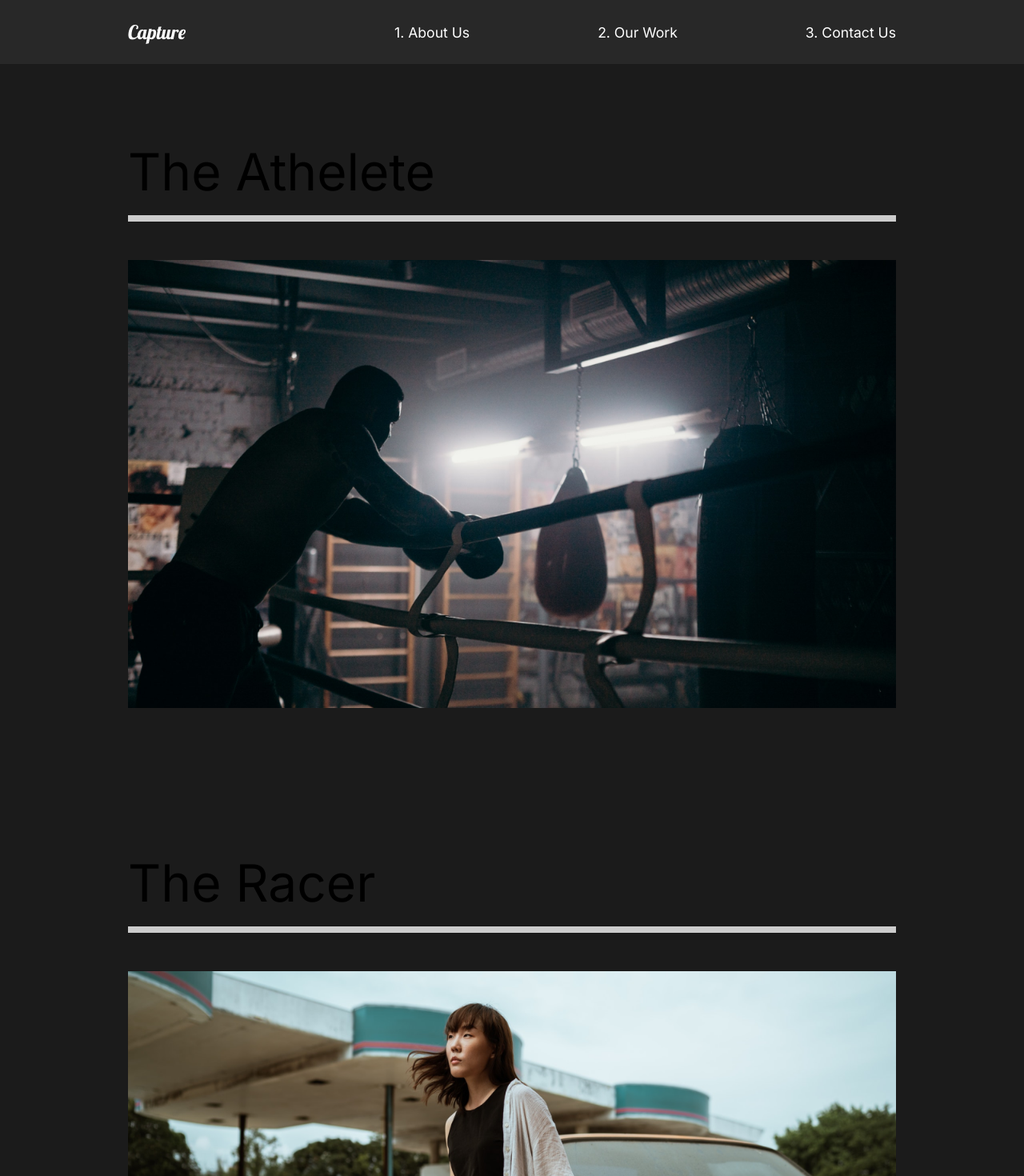
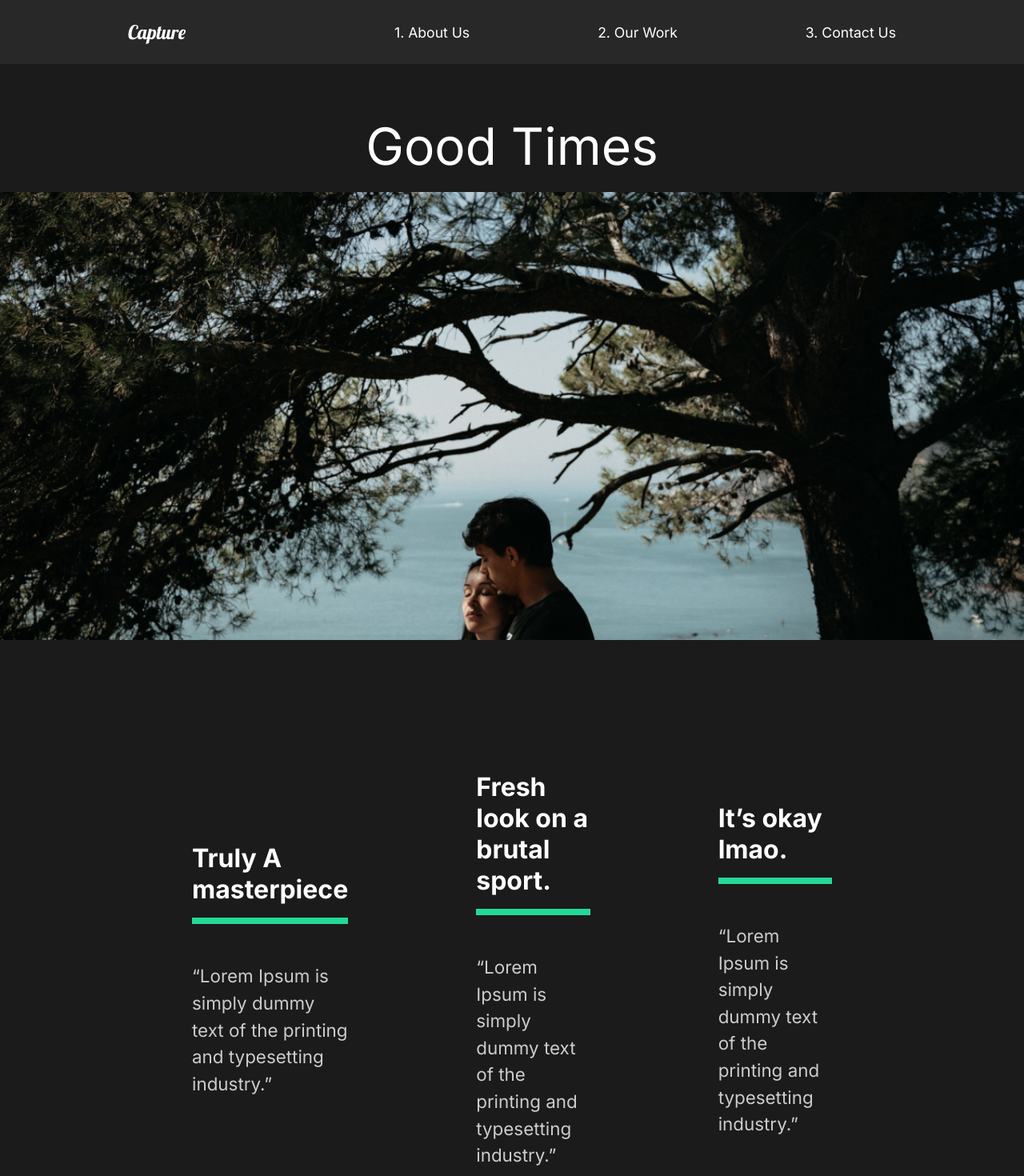
Before and after one commit to banrays/react-capture, a React (Create React App) app: page /work/good-times in a window 1280 px wide. Shown: the top 1470 px of the page at 80% size. Built offline with nearby package versions, Linux system fonts and the light colour scheme.

Commit message:
11. Movie Details

```diff
--- a/src/App.js
+++ b/src/App.js
@@ -6,6 +6,7 @@
 import ContactUs from './pages/ContactUs';
 import OurWork from './pages/OurWork'
 import Nav from './components/Nav';
+import MovieDetail from './pages/MovieDetail';
 //Router
 import {Switch, Route} from 'react-router-dom';
 
@@ -18,14 +19,16 @@
       <Route path="/" exact>
         <AboutUs/>
       </Route>
-      <Route path="/work" >
+      <Route path="/work" exact>
         <OurWork/>
+      </Route>
+      <Route path="/work/:id">
+        <MovieDetail/>
       </Route>
       <Route path="/contact">
         <ContactUs/>
       </Route>
       </Switch>
-
     </div>
   );
 }
--- /dev/null
+++ b/src/movieState.js
@@ -0,0 +1,81 @@
+//Import Images
+import athlete from "./img/athlete-small.png";
+import goodtimes from "./img/goodtimes-small.png";
+import theracer from "./img/theracer-small.png";
+import athlete2 from "./img/athlete2.png";
+import goodtimes2 from "./img/good-times2.jpg";
+import theracer2 from "./img/the-racer2.jpg";
+
+export const MovieState = () => {
+  return [
+    {
+      title: "The Athlete",
+      mainImg: athlete,
+      secondaryImg: athlete2,
+      url: "/work/the-athlete",
+      awards: [
+        {
+          title: "Truly A masterpiece",
+          description:
+            "“Lorem Ipsum is simply dummy text of the printing and typesetting industry.”",
+        },
+        {
+          title: "Fresh look on a brutal sport.",
+          description:
+            "“Lorem Ipsum is simply dummy text of the printing and typesetting industry.”",
+        },
+        {
+          title: "It’s okay lmao.",
+          description:
+            "“Lorem Ipsum is simply dummy text of the printing and typesetting industry.”",
+        },
+      ],
+    },
+    {
+      title: "Good Times",
+      mainImg: goodtimes,
+      url: "/work/good-times",
+      secondaryImg: goodtimes2,
+      awards: [
+        {
+          title: "Truly A masterpiece",
+          description:
+            "“Lorem Ipsum is simply dummy text of the printing and typesetting industry.”",
+        },
+        {
+          title: "Fresh look on a brutal sport.",
+          description:
+            "“Lorem Ipsum is simply dummy text of the printing and typesetting industry.”",
+        },
+        {
+          title: "It’s okay lmao.",
+          description:
+            "“Lorem Ipsum is simply dummy text of the printing and typesetting industry.”",
+        },
+      ],
+    },
+    {
+      title: "The Racer",
+      mainImg: theracer,
+      url: "/work/the-racer",
+      secondaryImg: theracer2,
+      awards: [
+        {
+          title: "Truly A masterpiece",
+          description:
+            "“Lorem Ipsum is simply dummy text of the printing and typesetting industry.”",
+        },
+        {
+          title: "Fresh look on a brutal sport.",
+          description:
+            "“Lorem Ipsum is simply dummy text of the printing and typesetting industry.”",
+        },
+        {
+          title: "It’s okay lmao.",
+          description:
+            "“Lorem Ipsum is simply dummy text of the printing and typesetting industry.”",
+        },
+      ],
+    },
+  ];
+};
--- /dev/null
+++ b/src/pages/MovieDetail.js
@@ -0,0 +1,104 @@
+import React,{useState,useEffect} from 'react';
+import styled from 'styled-components';
+import {useHistory} from 'react-router-dom';
+import {MovieState} from '../movieState';
+
+const MovieDetail = () => {
+    const history = useHistory();
+    const url = history.location.pathname;
+    const [movies,setMovies] = useState(MovieState);
+    const [movie,setMovie] = useState(null);
+
+    //useEffect
+    useEffect(() =>{
+        const currentMovie = movies.filter((stateMovie) => stateMovie.url === url);
+        setMovie(currentMovie[0]);
+    }, [movies,url])
+
+    return(
+        <>
+        {movie && (
+        <Details>
+         <HeadLine>
+             <h2>{movie.title}</h2>
+             <img src={movie.mainImg} alt="movie"/>
+         </HeadLine>
+         <Awards>
+            {movie.awards.map((award) => (
+                <Award
+                title={award.title}
+                description={award.description}
+                key={award.title} />
+            ))}
+         </Awards>
+         <ImageDisplay>
+             <img src={movie.secondaryImg} alt="movie"/>
+         </ImageDisplay>
+        </Details>
+        )}
+        </>
+    )
+}
+
+const Details = styled.div`
+    color: white;
+
+`
+const HeadLine = styled.div`
+    min-height: 90vh;
+    padding-top: 20vh;
+    position: relative;
+    h2{
+        position: absolute;
+        top: 10%;
+        left: 50%;
+        transform: translate(-50%, -10%);
+    }
+    img{
+        width: 100%;
+        height: 70vh;
+        object-fit: cover;
+    }
+`
+const Awards = styled.div`
+    min-height: 80vh;
+    display: flex;
+    margin: 5rem 10rem;
+    align-items: center;
+    justify-content: space-between;
+`
+const AwardStyle = styled.div`
+   padding: 5rem;
+   h3{
+       font-size: 2rem;
+   }
+   .line{
+       width: 100%;
+       background: #23d997;
+       height: 0.5rem;
+       margin: 1rem 0rem;
+   }
+   p{
+       padding: 2rem 0rem;
+   }
+`
+const ImageDisplay = styled.div`
+    min-height: 50vh;
+    img{
+        width: 100%;
+        height: 100%;
+        object-fit: cover;
+    }
+`
+//Award component
+const Award = ({title,description}) => {
+    return(
+        <AwardStyle>
+            <h3>{title}</h3>
+            <div className="line"></div>
+            <p>{description}</p>
+        </AwardStyle>
+    )
+}
+
+export default MovieDetail;
--- a/src/pages/OurWork.js
+++ b/src/pages/OurWork.js
@@ -12,21 +12,21 @@
             <Movie>
                 <h2>The Athelete</h2>
                 <div className="line"></div>
-                <Link>
+                <Link to="/work/the-athlete" >
                 <img src={athlete} alt="athelete"/>
                 </Link>
             </Movie>
             <Movie>
                 <h2>The Racer</h2>
                 <div className="line"></div>
-                <Link>
+                <Link to="/work/the-racer">
                 <img src={theracer} alt="theracer"/>
                 </Link>
             </Movie>
             <Movie>
                 <h2>Good Times</h2>
                 <div className="line"></div>
-                <Link>
+                <Link to="/work/good-times">
                 <img src={goodtimes} alt="goodtimes"/>
                 </Link>
             </Movie>
```
Also changed, not shown: 1 other file (tests, documents, lock files or other folders).
